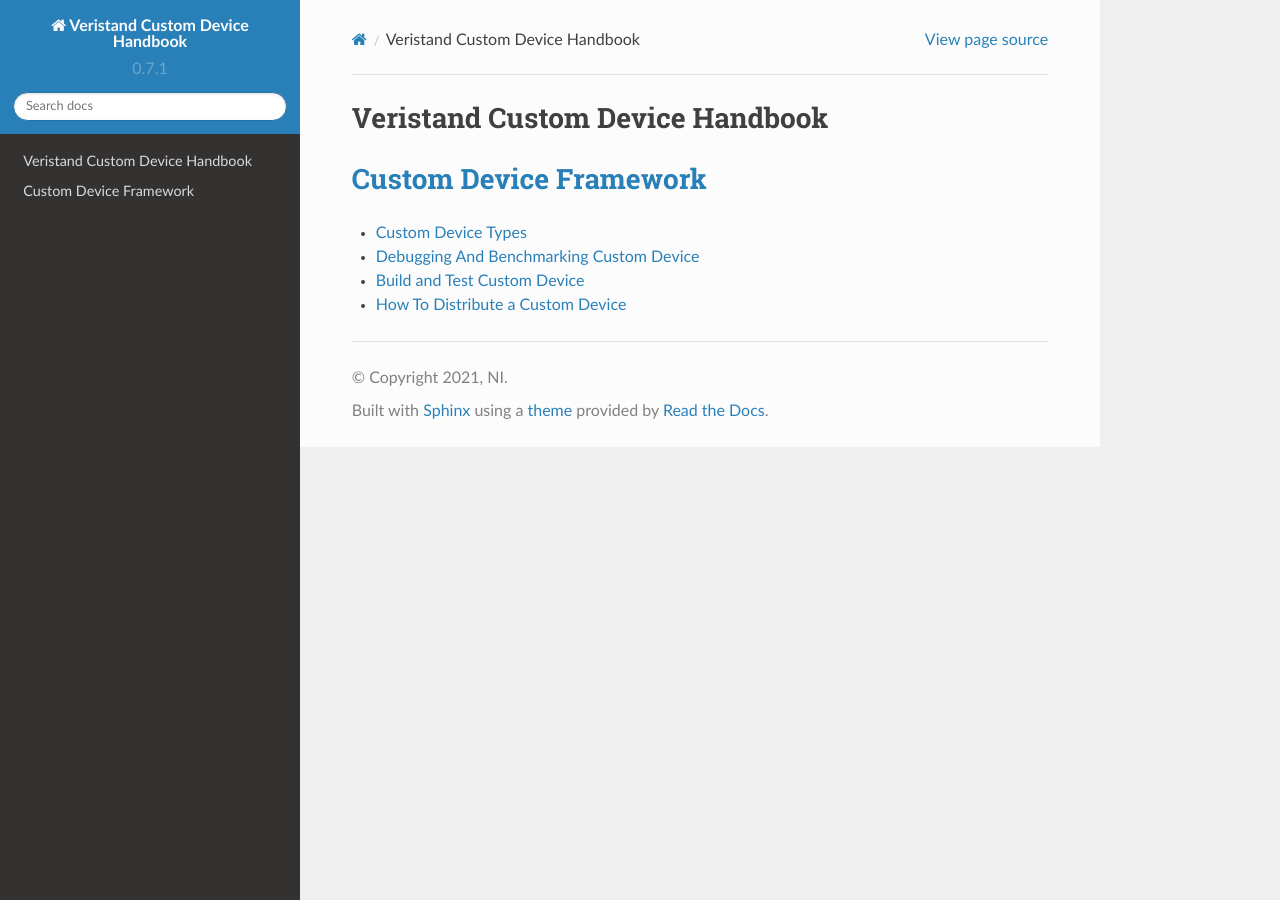
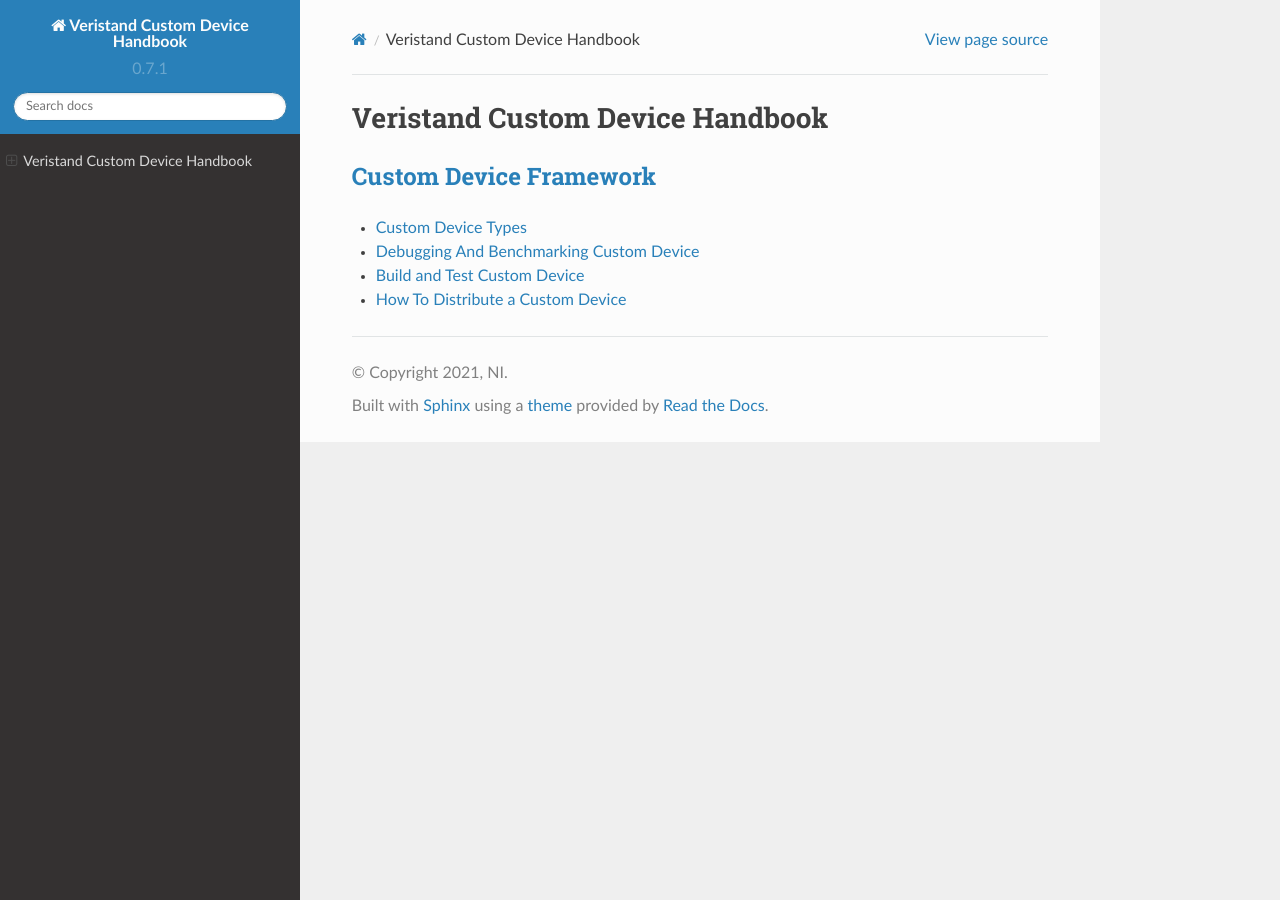
Before and after one commit to ni/niveristand-custom-device-handbook, a Sphinx documentation site: the page built from docs/index.md, in a window 1280 px wide. Built offline with Sphinx 7.4.7 and the Read the Docs theme 2.0.0, drawn with Linux system fonts in a browser that asks for light colours.

Commit message:
commit 20

```diff
--- a/docs/index.md
+++ b/docs/index.md
@@ -1,9 +1,9 @@
 
 
-## Veristand Custom Device Handbook
+# Veristand Custom Device Handbook
 
 
-## [Custom Device Framework](Custom_Device_Framework.md)
+### [Custom Device Framework](Custom_Device_Framework.md)
 
 * [Custom Device Types](Custom_Device_Types.md)
 
```
